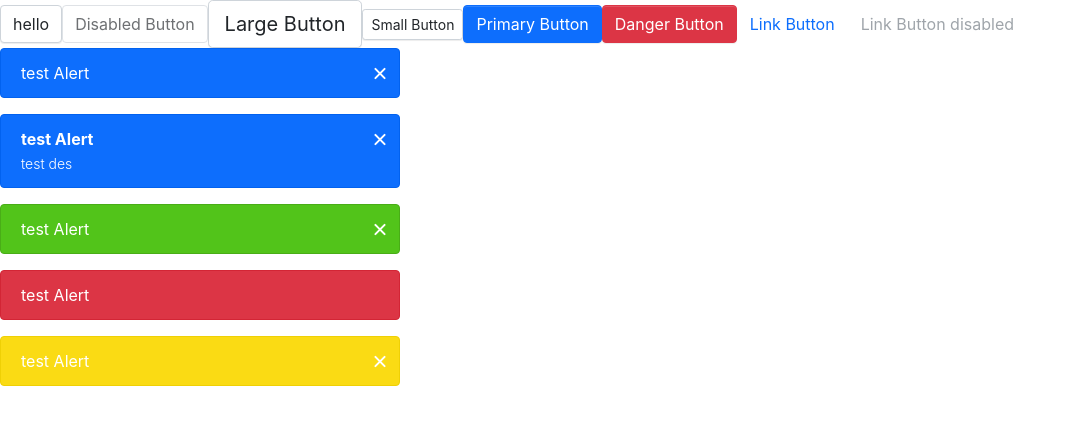
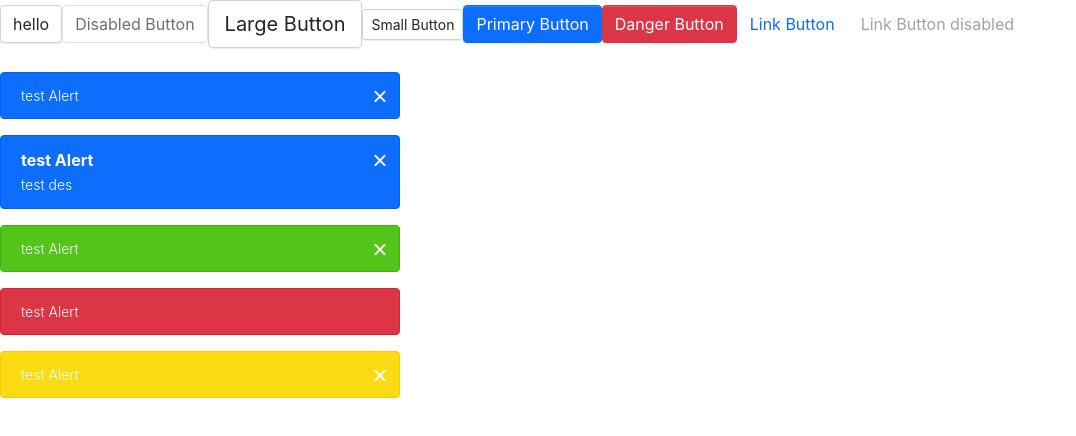
Before and after one commit to Yukiookami/sku-react-d-ts, a React (Create React App) app: page / in a window 1280 px wide. Shown: the top 436 px of the page, without its empty margins (0-1076 px from the left). Built offline with nearby package versions, Linux system fonts and the light colour scheme.

Commit message:
alert组件完成

```diff
--- a/src/App.tsx
+++ b/src/App.tsx
@@ -1,7 +1,7 @@
 /*
  * @Author: zxy
  * @Date: 2022-04-11 14:33:08
- * @LastEditTime: 2022-04-13 16:43:44
+ * @LastEditTime: 2022-04-13 16:47:38
  * @FilePath: /sku-react-d/src/App.tsx
  */
 import React from 'react';
@@ -29,7 +29,7 @@ function App() {
 
           <SkuButton btnType={ButtonType.Link} href="www.bilibili.com" disabled>Link Button disabled</SkuButton>
         </div>
-
+        <br></br>
         <div>
           <SkuAlert title='test Alert'></SkuAlert>
 
--- a/src/components/Alert/alert.tsx
+++ b/src/components/Alert/alert.tsx
@@ -1,7 +1,7 @@
 /*
  * @Author: zxy
  * @Date: 2022-04-13 14:59:40
- * @LastEditTime: 2022-04-13 16:42:45
+ * @LastEditTime: 2022-04-13 16:47:22
  * @FilePath: /sku-react-d/src/components/Alert/alert.tsx
  */
 import React, { useState } from "react";
@@ -43,7 +43,8 @@ const SkuAlert: React.FC<BaseAlertProps> = (props) => {
   })
 
   const titleClass = classNames('sku-alert-title', {
-    'sku-bold-title': description
+    'sku-bold-title': description,
+    'sku-bold-des': !description
   })
 
   const handleClose = () => {
```
